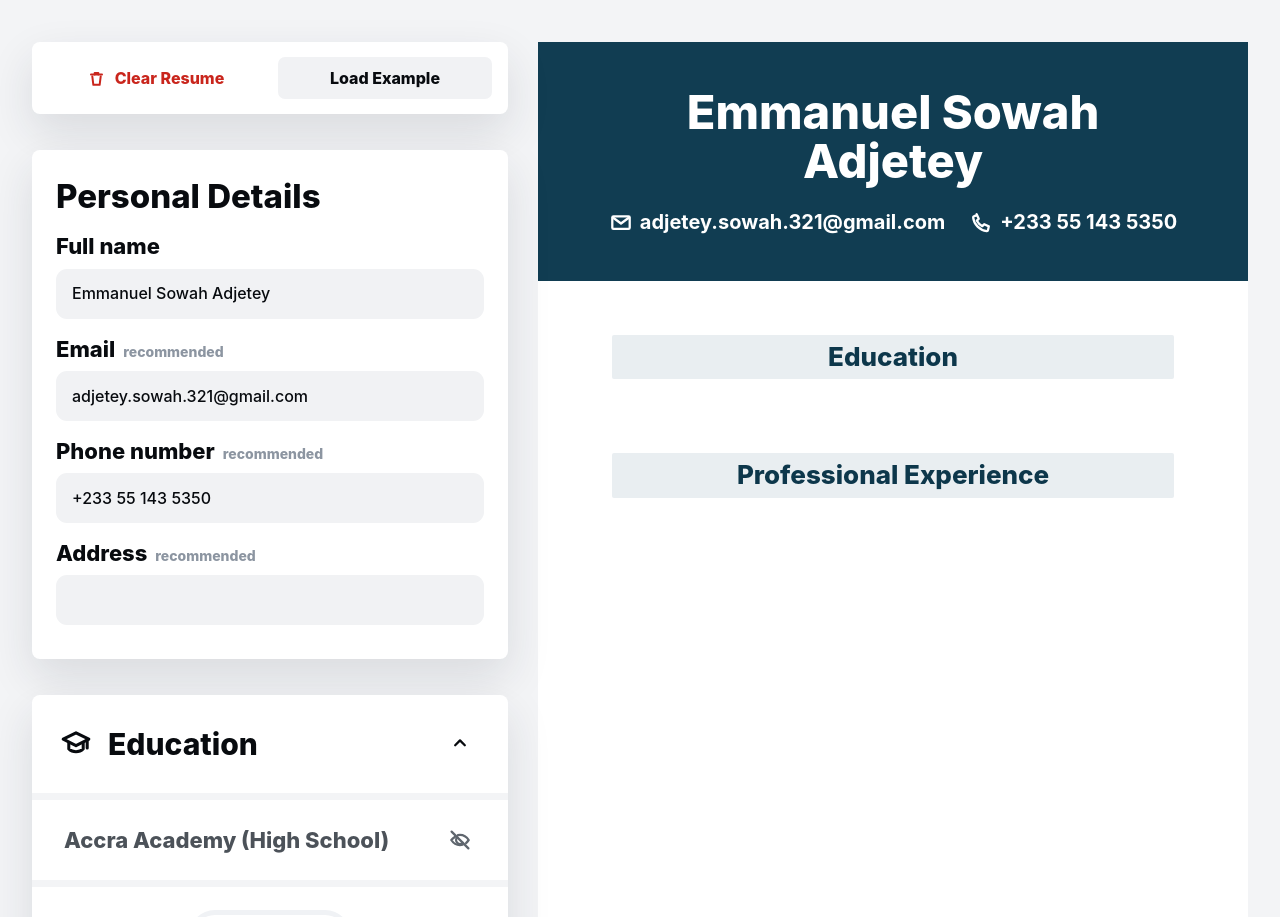
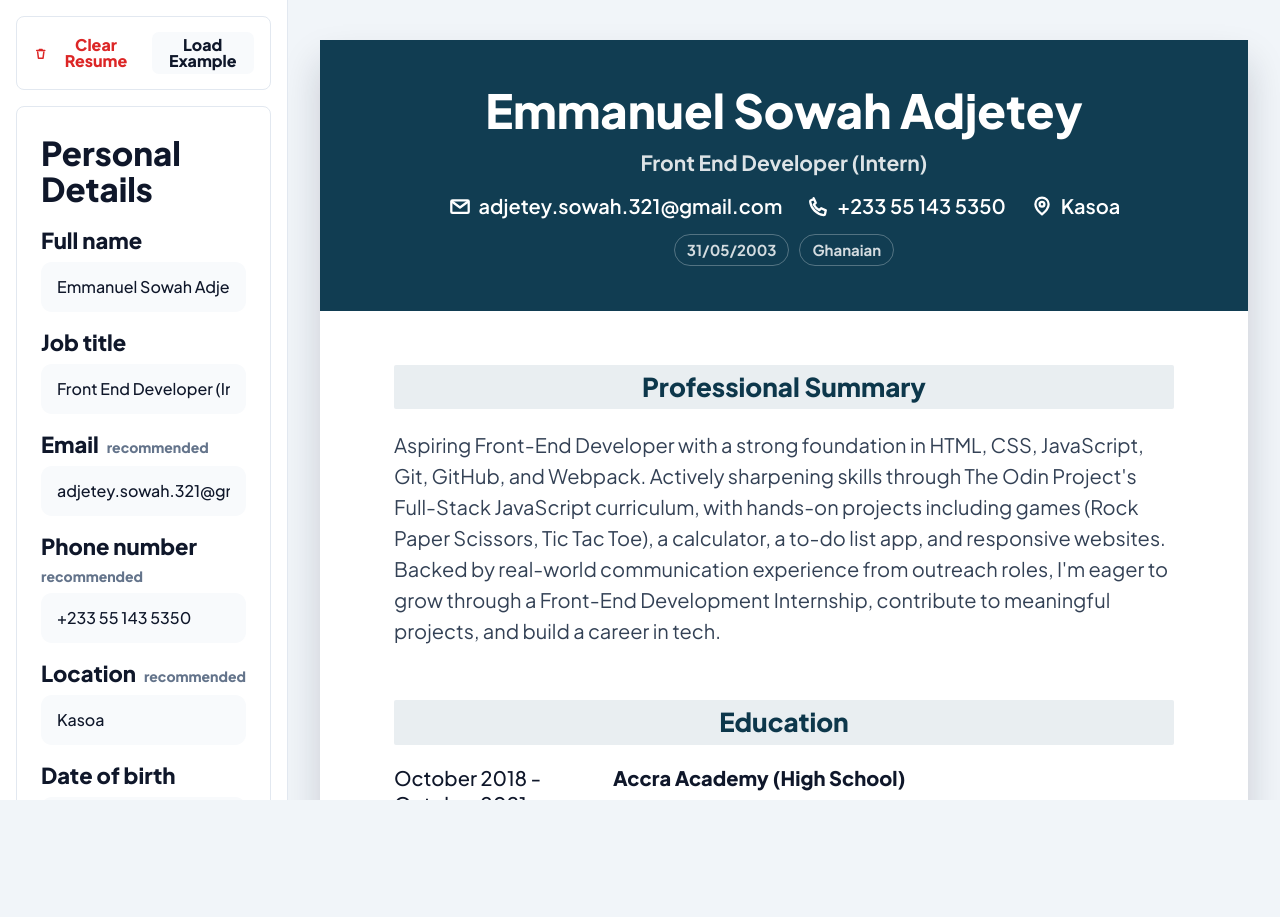
Before and after one commit to AdjeteySowah/cv-application-generator, a React (Vite) app: page / in a window 1280 px wide. Shown: the top 917 px of the page. After the commit the page ends 800 px from the top, so only its background shows below. Built offline with nearby package versions, Linux system fonts and the light colour scheme.

Commit message:
feat: rework resume state and layout

```diff
--- a/src/App.jsx
+++ b/src/App.jsx
@@ -3,36 +3,55 @@ import EditorSidebar from './components/editor/EditorSidebar.jsx';
 import AppShell from './components/layout/AppShell.jsx';
 import ResumePreview from './components/preview/ResumePreview.jsx';
 import {
+  createBlankCertification,
   createBlankEducation,
   createBlankExperience,
+  createBlankProject,
   createEmptyResume,
   createExampleResume,
 } from './data/resumeData.js';
 
 const entryFactories = {
+  certifications: createBlankCertification,
   education: createBlankEducation,
   experience: createBlankExperience,
+  projects: createBlankProject,
 };
 
-function updateEntry(entries, entryId, updater) {
-  return entries.map((entry) => (entry.id === entryId ? updater(entry) : entry));
+function updateCollectionItem(items, itemId, updater) {
+  return items.map((item) => (item.id === itemId ? updater(item) : item));
 }
 
 export default function App() {
   const [resume, setResume] = useState(() => createExampleResume());
 
-  function handlePersonalChange(field, value) {
+  function handleNestedFieldChange(sectionName, field, value) {
     setResume((currentResume) => ({
       ...currentResume,
-      personal: {
-        ...currentResume.personal,
+      [sectionName]: {
+        ...currentResume[sectionName],
         [field]: value,
       },
     }));
   }
 
+  function handlePersonalChange(field, value) {
+    handleNestedFieldChange('personal', field, value);
+  }
+
+  function handleSummaryChange(value) {
+    setResume((currentResume) => ({
+      ...currentResume,
+      summary: value,
+    }));
+  }
+
   function handleAddEntry(collectionName) {
     const createEntry = entryFactories[collectionName];
+
+    if (!createEntry) {
+      return;
+    }
 
     setResume((currentResume) => ({
       ...currentResume,
@@ -40,16 +59,31 @@ export default function App() {
     }));
   }
 
-  function handleToggleEntryVisibility(collectionName, entryId) {
+  function handleCollectionItemChange(collectionName, itemId, field, value) {
     setResume((currentResume) => ({
       ...currentResume,
-      [collectionName]: updateEntry(
+      [collectionName]: updateCollectionItem(
         currentResume[collectionName],
-        entryId,
-        (entry) => ({
-          ...entry,
-          isVisible: !entry.isVisible,
-        }),
+        itemId,
+        (item) => ({ ...item, [field]: value }),
+      ),
+    }));
+  }
+
+  function handleCollectionItemListChange(collectionName, itemId, field, value) {
+    const values = value
+      .split('\n')
+      .map((item) => item.trim())
+      .filter(Boolean);
+
+    handleCollectionItemChange(collectionName, itemId, field, values);
+  }
+
+  function handleRemoveEntry(collectionName, itemId) {
+    setResume((currentResume) => ({
+      ...currentResume,
+      [collectionName]: currentResume[collectionName].filter(
+        (item) => item.id !== itemId,
       ),
     }));
   }
@@ -61,9 +95,13 @@ export default function App() {
           resume={resume}
           onAddEntry={handleAddEntry}
           onClearResume={() => setResume(createEmptyResume())}
+          onCollectionItemChange={handleCollectionItemChange}
+          onCollectionItemListChange={handleCollectionItemListChange}
           onLoadExample={() => setResume(createExampleResume())}
+          onNestedFieldChange={handleNestedFieldChange}
           onPersonalChange={handlePersonalChange}
-          onToggleEntryVisibility={handleToggleEntryVisibility}
+          onRemoveEntry={handleRemoveEntry}
+          onSummaryChange={handleSummaryChange}
         />
       }
       preview={<ResumePreview resume={resume} />}
--- a/src/components/editor/EditorSection.jsx
+++ b/src/components/editor/EditorSection.jsx
@@ -44,7 +44,11 @@ export default function EditorSection({
             <EntryListItem
               entry={entry}
               key={entry.id}
-              onToggleVisibility={() => onToggleEntryVisibility(entry.id)}
+              onToggleVisibility={
+                onToggleEntryVisibility
+                  ? () => onToggleEntryVisibility(entry.id)
+                  : undefined
+              }
             />
           ))}
         </ul>
--- a/src/components/editor/EditorSidebar.jsx
+++ b/src/components/editor/EditorSidebar.jsx
@@ -7,7 +7,7 @@ function getEducationLabel(entry) {
 }
 
 function getExperienceLabel(entry) {
-  return entry.company || 'Untitled experience';
+  return entry.company || entry.jobTitle || 'Untitled experience';
 }
 
 export default function EditorSidebar({
@@ -15,7 +15,6 @@ export default function EditorSidebar({
   onClearResume,
   onLoadExample,
   onPersonalChange,
-  onToggleEntryVisibility,
   resume,
 }) {
   const educationEntries = resume.education.map((entry) => ({
@@ -45,9 +44,6 @@ export default function EditorSidebar({
         entries={educationEntries}
         iconName="graduationCap"
         onAdd={() => onAddEntry('education')}
-        onToggleEntryVisibility={(entryId) =>
-          onToggleEntryVisibility('education', entryId)
-        }
         title="Education"
       />
 
@@ -56,9 +52,6 @@ export default function EditorSidebar({
         entries={experienceEntries}
         iconName="briefcase"
         onAdd={() => onAddEntry('experience')}
-        onToggleEntryVisibility={(entryId) =>
-          onToggleEntryVisibility('experience', entryId)
-        }
         title="Experience"
       />
     </div>
--- a/src/components/editor/EntryListItem.jsx
+++ b/src/components/editor/EntryListItem.jsx
@@ -1,19 +1,22 @@
 import Icon from '../ui/Icon.jsx';
 
 export default function EntryListItem({ entry, onToggleVisibility }) {
-  const visibilityAction = entry.isVisible ? 'Hide' : 'Show';
+  const isVisible = entry.isVisible ?? true;
+  const visibilityAction = isVisible ? 'Hide' : 'Show';
 
   return (
-    <li className={`entry-list__item ${entry.isVisible ? '' : 'is-muted'}`}>
+    <li className={`entry-list__item ${isVisible ? '' : 'is-muted'}`}>
       <span className="entry-list__label">{entry.label}</span>
+      {onToggleVisibility && (
         <button
           type="button"
           className="icon-button entry-list__visibility"
           aria-label={`${visibilityAction} ${entry.label}`}
           onClick={onToggleVisibility}
         >
-        <Icon name={entry.isVisible ? 'eye' : 'eyeOff'} />
+          <Icon name={isVisible ? 'eye' : 'eyeOff'} />
         </button>
+      )}
     </li>
   );
 }
--- a/src/components/editor/PersonalDetailsForm.jsx
+++ b/src/components/editor/PersonalDetailsForm.jsx
@@ -5,6 +5,11 @@ const personalFields = [
     autoComplete: 'name',
     id: 'fullName',
     label: 'Full name',
+  },
+  {
+    autoComplete: 'organization-title',
+    id: 'jobTitle',
+    label: 'Job title',
   },
   {
     autoComplete: 'email',
@@ -21,10 +26,34 @@ const personalFields = [
     type: 'tel',
   },
   {
-    autoComplete: 'street-address',
+    autoComplete: 'address-level2',
     hint: 'recommended',
-    id: 'address',
-    label: 'Address',
+    id: 'location',
+    label: 'Location',
+  },
+  {
+    id: 'dateOfBirth',
+    label: 'Date of birth',
+  },
+  {
+    autoComplete: 'country-name',
+    id: 'nationality',
+    label: 'Nationality',
+  },
+  {
+    id: 'github',
+    label: 'GitHub',
+    type: 'url',
+  },
+  {
+    id: 'linkedin',
+    label: 'LinkedIn',
+    type: 'url',
+  },
+  {
+    id: 'xTwitter',
+    label: 'X / Twitter',
+    type: 'url',
   },
 ];
 
--- a/src/components/preview/ResumeHeader.jsx
+++ b/src/components/preview/ResumeHeader.jsx
@@ -14,14 +14,21 @@ export default function ResumeHeader({ personal }) {
     },
     {
       iconName: 'mapPin',
-      label: 'Address',
-      value: personal.address,
+      label: 'Location',
+      value: personal.location,
     },
   ].filter((item) => item.value);
+
+  const metaItems = [personal.dateOfBirth, personal.nationality].filter(
+    Boolean,
+  );
 
   return (
     <header className="resume-header">
       <h1>{personal.fullName || 'Your Name'}</h1>
+      {personal.jobTitle && (
+        <p className="resume-header__title">{personal.jobTitle}</p>
+      )}
       {contactItems.length > 0 && (
         <ul className="resume-contact-list" aria-label="Contact details">
           {contactItems.map((item) => (
@@ -32,6 +39,13 @@ export default function ResumeHeader({ personal }) {
           ))}
         </ul>
       )}
+      {metaItems.length > 0 && (
+        <ul className="resume-meta-list" aria-label="Personal details">
+          {metaItems.map((item) => (
+            <li key={item}>{item}</li>
+          ))}
+        </ul>
+      )}
     </header>
   );
 }
--- a/src/components/preview/ResumePreview.jsx
+++ b/src/components/preview/ResumePreview.jsx
@@ -7,39 +7,58 @@ function hasAnyValue(entry, fields) {
   return fields.some((field) => entry[field]?.trim());
 }
 
+function hasListItems(entry, fields) {
+  return fields.some((field) => entry[field]?.length > 0);
+}
+
+function isPreviewVisible(entry) {
+  return entry.isVisible ?? true;
+}
+
 export default function ResumePreview({ resume }) {
   const educationEntries = resume.education.filter(
     (entry) =>
-      entry.isVisible &&
+      isPreviewVisible(entry) &&
       hasAnyValue(entry, ['school', 'degree', 'startDate', 'endDate']),
   );
   const experienceEntries = resume.experience.filter(
     (entry) =>
-      entry.isVisible &&
-      hasAnyValue(entry, [
+      isPreviewVisible(entry) &&
+      (hasAnyValue(entry, [
         'company',
-        'role',
+        'jobTitle',
         'summary',
         'startDate',
         'endDate',
-      ]),
+      ]) ||
+        hasListItems(entry, ['achievements'])),
   );
 
   return (
     <article className="resume-page" aria-label="Resume preview document">
       <ResumeHeader personal={resume.personal} />
       <div className="resume-page__body">
+        {resume.summary && (
+          <ResumeSection title="Professional Summary">
+            <p className="resume-summary">{resume.summary}</p>
+          </ResumeSection>
+        )}
+
+        {educationEntries.length > 0 && (
           <ResumeSection title="Education">
             {educationEntries.map((entry) => (
               <EducationEntryPreview entry={entry} key={entry.id} />
             ))}
           </ResumeSection>
+        )}
 
+        {experienceEntries.length > 0 && (
           <ResumeSection title="Professional Experience">
             {experienceEntries.map((entry) => (
               <ExperienceEntryPreview entry={entry} key={entry.id} />
             ))}
           </ResumeSection>
+        )}
       </div>
     </article>
   );
--- a/src/styles.css
+++ b/src/styles.css
@@ -1,11 +1,14 @@
+@import url('https://fonts.googleapis.com/css2?family=Plus+Jakarta+Sans:wght@400;500;600;700;800&display=swap');
+
 :root {
-  --app-bg: #f3f4f6;
+  --app-bg: #f1f5f9;
   --card-bg: #ffffff;
-  --control-bg: #f1f2f4;
-  --control-bg-strong: #e7ebee;
-  --ink: #080b0f;
-  --muted: #8c95a1;
-  --danger: #c9251c;
+  --control-bg: #f8fafc;
+  --control-bg-strong: #e2e8f0;
+  --ink: #0f172a;
+  --muted: #64748b;
+  --danger: #dc2626;
+  --divider: #e2e8f0;
   --resume-blue: #113d52;
   --resume-blue-dark: #0d374b;
   --shadow-soft: 0 1.8rem 4.5rem rgb(30 41 59 / 12%);
@@ -30,7 +33,7 @@ body {
   min-width: 32rem;
   color: var(--ink);
   font-family:
-    Inter,
+    'Plus Jakarta Sans',
     ui-sans-serif,
     system-ui,
     -apple-system,
@@ -83,31 +86,33 @@ svg {
 
 .app-shell {
   display: grid;
-  grid-template-columns: minmax(32rem, 47.6rem) minmax(68rem, 1fr);
-  gap: 3rem;
-  align-items: start;
-  max-width: 160rem;
+  grid-template-columns: 28.8rem minmax(0, 1fr);
+  height: 100vh;
   min-height: 100vh;
-  margin: 0 auto;
-  padding: 4.2rem 3.2rem;
+  overflow: hidden;
+  background: var(--app-bg);
 }
 
 .editor-panel {
-  position: sticky;
-  top: 2.4rem;
+  min-height: 0;
+  overflow-y: auto;
+  border-right: 0.1rem solid var(--divider);
+  background: #ffffff;
 }
 
 .editor-stack {
   display: grid;
-  gap: 3.6rem;
+  gap: 1.6rem;
+  padding: 1.6rem;
 }
 
 .card,
 .action-bar,
 .editor-section {
+  border: 0.1rem solid var(--divider);
   border-radius: var(--radius-card);
   background: var(--card-bg);
-  box-shadow: var(--shadow-soft);
+  box-shadow: none;
 }
 
 .action-bar {
@@ -191,7 +196,7 @@ svg {
 .personal-details-form legend {
   margin-bottom: 2rem;
   font-size: clamp(2.8rem, 4vw, 3.3rem);
-  font-weight: 850;
+  font-weight: 800;
   line-height: 1.1;
 }
 
@@ -247,7 +252,7 @@ svg {
   align-items: center;
   gap: 1.6rem;
   font-size: clamp(2.4rem, 4vw, 3rem);
-  font-weight: 850;
+  font-weight: 800;
   line-height: 1.15;
 }
 
@@ -324,8 +329,9 @@ svg {
 
 .preview-panel {
   min-width: 0;
-  overflow-x: auto;
-  padding-bottom: 4rem;
+  min-height: 0;
+  overflow: auto;
+  padding: 4rem 3.2rem;
 }
 
 .resume-page {
@@ -339,7 +345,7 @@ svg {
 
 .resume-header {
   display: grid;
-  gap: 2.2rem;
+  gap: 1.4rem;
   min-height: 19.6rem;
   align-content: center;
   justify-items: center;
@@ -349,10 +355,16 @@ svg {
   text-align: center;
 }
 
+.resume-header__title {
+  color: rgb(255 255 255 / 86%);
+  font-size: 2.1rem;
+  font-weight: 700;
+}
+
 .resume-header h1 {
   max-width: 100%;
   font-size: clamp(3.5rem, 4.4vw, 4.7rem);
-  font-weight: 850;
+  font-weight: 800;
   line-height: 1.05;
 }
 
@@ -364,13 +376,30 @@ svg {
   list-style: none;
 }
 
+.resume-meta-list {
+  display: flex;
+  flex-wrap: wrap;
+  justify-content: center;
+  gap: 1rem;
+  list-style: none;
+}
+
+.resume-meta-list li {
+  border: 0.1rem solid rgb(255 255 255 / 28%);
+  border-radius: 999rem;
+  color: rgb(255 255 255 / 82%);
+  font-size: 1.5rem;
+  font-weight: 700;
+  padding: 0.45rem 1.2rem;
+}
+
 .resume-contact-list li {
   display: inline-flex;
   min-width: 0;
   align-items: center;
   gap: 0.7rem;
   font-size: 2rem;
-  font-weight: 650;
+  font-weight: 600;
 }
 
 .resume-contact-list .icon {
@@ -394,7 +423,7 @@ svg {
   background: #e9eef1;
   color: var(--resume-blue-dark);
   font-size: 2.6rem;
-  font-weight: 850;
+  font-weight: 800;
   line-height: 1.1;
   padding: 0.8rem 1.6rem;
   text-align: center;
@@ -403,6 +432,12 @@ svg {
 .resume-section__content {
   display: grid;
   gap: 3.4rem;
+}
+
+.resume-summary {
+  color: #334155;
+  font-size: 2rem;
+  line-height: 1.55;
 }
 
 .resume-entry {
@@ -426,7 +461,7 @@ svg {
 
 .resume-entry__details h3 {
   font-size: 2rem;
-  font-weight: 850;
+  font-weight: 800;
   line-height: 1.25;
 }
 
@@ -435,17 +470,35 @@ svg {
   margin-top: 0.5rem;
 }
 
-@media (max-width: 1180px) {
+.resume-entry__bullets {
+  display: grid;
+  gap: 0.7rem;
+  margin-top: 0.9rem;
+  padding-left: 2.2rem;
+}
+
+@media (max-width: 900px) {
   .app-shell {
     grid-template-columns: 1fr;
+    height: auto;
+    min-height: 100vh;
+    overflow: visible;
   }
 
   .editor-panel {
-    position: static;
+    max-height: none;
+    overflow: visible;
+    border-right: 0;
+    border-bottom: 0.1rem solid var(--divider);
   }
 
   .resume-page {
     min-width: 72rem;
+  }
+
+  .preview-panel {
+    overflow-x: auto;
+    padding: 2.4rem 1.6rem 4rem;
   }
 }
 
```
Also changed, not shown: src/components/preview/ExperienceEntryPreview.jsx (+11 -2 lines). Lines whose indentation alone changed are shown as unchanged.
